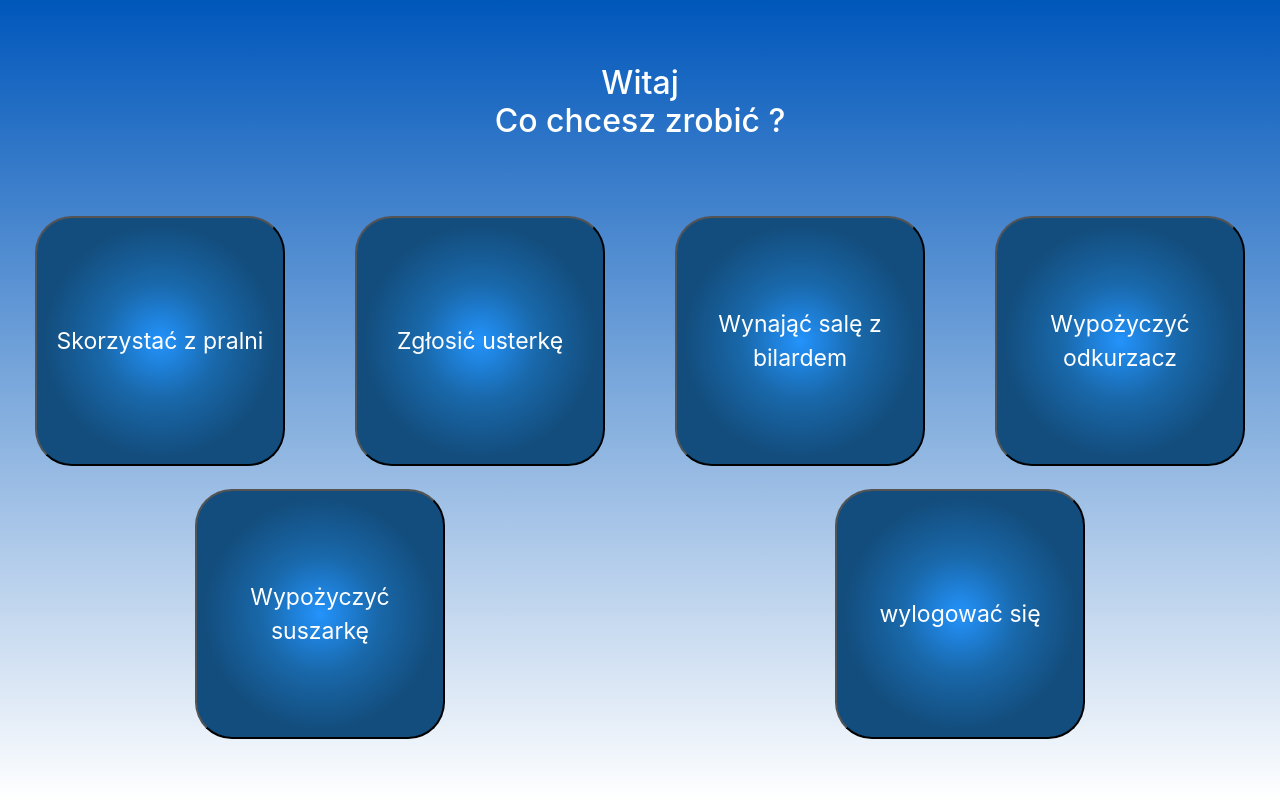
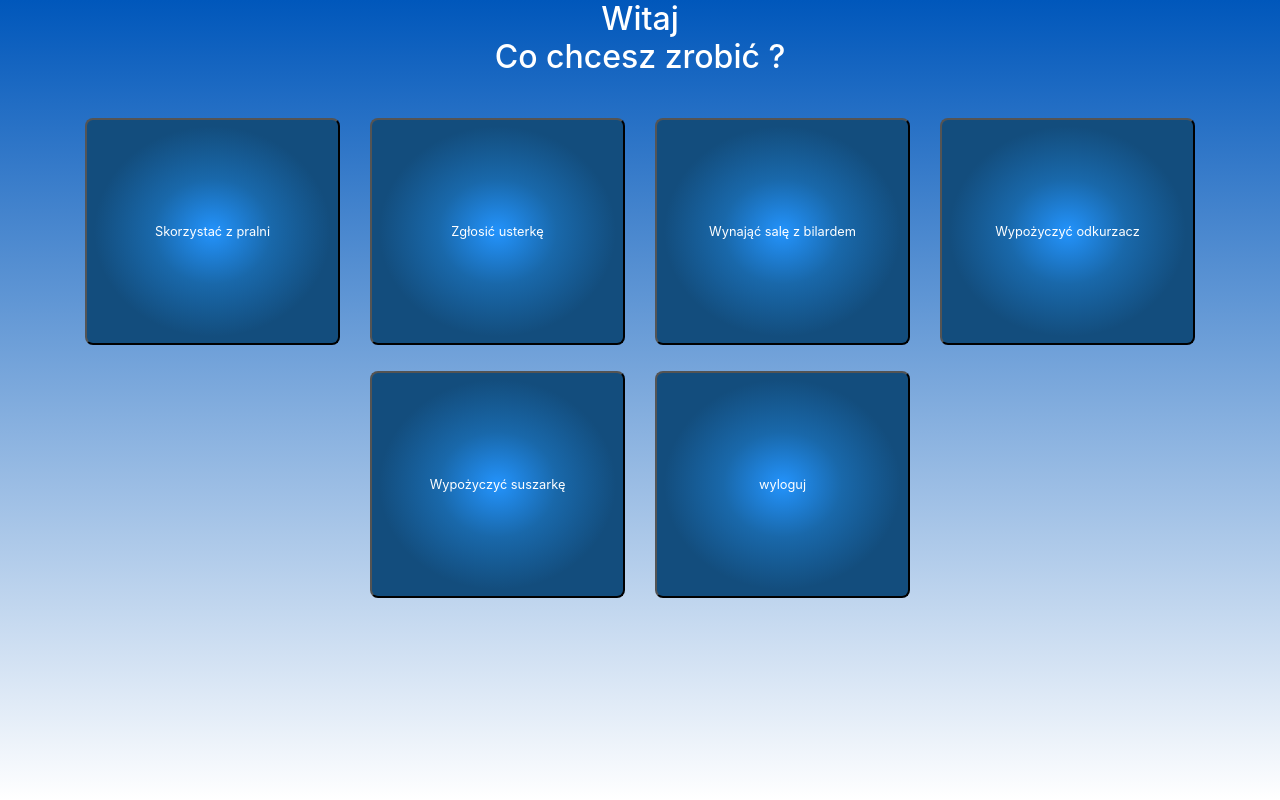
Before and after one commit to kaczuchg711/DormitoryNotebooksET, a Django app: page /home/ in a window 1280 px wide. Run offline with Django 3.2, Linux system fonts and the light colour scheme; the visitor is signed in with stand-in values (Sample User, id 1); some libraries are stand-ins or nearby versions.

Commit message:
create css for home page

```diff
--- a/DormitoryNotebooksET/urls.py
+++ b/DormitoryNotebooksET/urls.py
@@ -25,7 +25,7 @@ urlpatterns = [
     path('', auth_views.LoginView.as_view(redirect_authenticated_user=True), name='start Page'),
     path('home/', homeViews.show_home, name='login' ),
     path('admin/', admin.site.urls),
-    path('logout/', auth_views.LogoutView.as_view(template_name='registration/login.html'), name='log_out'),
+    path('logout/', auth_views.LogoutView.as_view(template_name='registration/login.html'), name='misie'),
     path('login/', registrationViews.log_in, name='login' ),
 
 ]
--- /dev/null
+++ b/static/css/home.css
@@ -0,0 +1,22 @@
+.home-button {
+    background: radial-gradient(rgb(35, 147, 252), #1968aa, rgb(19, 77, 125), rgb(19, 77, 125));
+    border-radius: 8px;
+    width: 100%;
+    /*padding-top: 50%;*/
+    /*padding-bottom: 50%;*/
+    padding: 40% 10% 40% 10%;
+    margin-bottom: 10%;
+    color: white;
+    font-size: 80%;
+}
+
+h2 {
+    color: white;
+    text-align: center;
+    padding-bottom: 3%;
+}
+
+.col-sm-6
+{
+    width: 10%;
+}
--- a/static/css/main.css
+++ b/static/css/main.css
@@ -21,137 +21,130 @@ body
     background: linear-gradient(180deg, rgba(8, 82, 166, 1) 0%, rgba(0, 87, 187, 1) 0%, rgba(255, 255, 255, 1)) fixed;
 }
 
-h2
-{
-    color: white;
-    text-align: center;
-    margin: 2em;
-}
+/*div.container*/
+/*{*/
+/*    display: grid;*/
+/*    grid-template-columns: 50% 50%;*/
+/*    padding: 0;*/
+/*}*/
 
-div.container
-{
-    display: grid;
-    grid-template-columns: 50% 50%;
-    padding: 0;
-}
+/*div.logo*/
+/*{*/
+/*    display: grid;*/
+/*}*/
 
-div.logo
-{
-    display: grid;
-}
+/*div.logo img*/
+/*{*/
+/*    width: 50%;*/
+/*    height: 60%;*/
 
-div.logo img
-{
-    width: 50%;
-    height: 60%;
+/*    padding: 30px;*/
+/*    position: relative;*/
+/*    left: 50%;*/
+/*    top: 50%;*/
+/*    -webkit-transform: translate(-50%, -50%);*/
+/*    transform: translate(-50%, -50%);*/
+/*}*/
 
-    padding: 30px;
-    position: relative;
-    left: 50%;
-    top: 50%;
-    -webkit-transform: translate(-50%, -50%);
-    transform: translate(-50%, -50%);
-}
+/*div.login*/
+/*{*/
+/*    height: 100%;*/
+/*    width: 60%;*/
+/*    background: white;*/
+/*    border-radius: 2em;*/
+/*    padding: 2em 2em 3em;*/
+/*    margin-left: auto;*/
+/*    align-content: center;*/
+/*    border-style: solid;*/
+/*    border-width: 0.15em;*/
+/*}*/
 
-div.login
-{
-    height: 100%;
-    width: 60%;
-    background: white;
-    border-radius: 2em;
-    padding: 2em 2em 3em;
-    margin-left: auto;
-    align-content: center;
-    border-style: solid;
-    border-width: 0.15em;
-}
+/*form.login > **/
+/*{*/
+/*    margin: 0;*/
+/*    padding: 0;*/
+/*}*/
 
-form.login > *
-{
-    margin: 0;
-    padding: 0;
-}
+/*form.login input, form.login select, form.login button*/
+/*{*/
+/*    width: 100%;*/
+/*}*/
 
-form.login input, form.login select, form.login button
-{
-    width: 100%;
-}
+/*form.login button*/
+/*{*/
+/*    margin: 5% 0 5% 0;*/
+/*}*/
 
-form.login button
-{
-    margin: 5% 0 5% 0;
-}
+/*form.login > p*/
+/*{*/
+/*    padding: 1em 0em 0em 0em;*/
+/*}*/
 
-form.login > p
-{
-    padding: 1em 0em 0em 0em;
-}
+/*div.registration_blue_bar*/
+/*{*/
+/*    display: grid;*/
+/*    grid-template-columns: 1.5fr 1fr;*/
+/*    color: white;*/
+/*    align-content: center;*/
+/*    padding: 0em 0.5em 0em;*/
+/*    background: rgb(0, 123, 255);*/
+/*}*/
 
-div.registration_blue_bar
-{
-    display: grid;
-    grid-template-columns: 1.5fr 1fr;
-    color: white;
-    align-content: center;
-    padding: 0em 0.5em 0em;
-    background: rgb(0, 123, 255);
-}
+/*div.registration_blue_bar p*/
+/*{*/
+/*    margin-top: 10%;*/
+/*    align-content: center;*/
+/*    font-size: 90%;*/
+/*}*/
 
-div.registration_blue_bar p
-{
-    margin-top: 10%;
-    align-content: center;
-    font-size: 90%;
-}
+/*#registration_button*/
+/*{*/
+/*    color: white;*/
+/*    background: rgba(38, 153, 251, 1);*/
+/*    align-self: center;*/
 
-#registration_button
-{
-    color: white;
-    background: rgba(38, 153, 251, 1);
-    align-self: center;
+/*    max-width: 100%;*/
+/*    font-size: 80%;*/
+/*}*/
 
-    max-width: 100%;
-    font-size: 80%;
-}
+/*#registration_button:hover*/
+/*{*/
+/*    background: rgb(0, 105, 217);*/
+/*}*/
 
-#registration_button:hover
-{
-    background: rgb(0, 105, 217);
-}
-
-#ajax_result
-{
-    color: red;
-    min-height: 24px;
-}
-#haslo
-{
-    padding-top: 0px;
-}
+/*#ajax_result*/
+/*{*/
+/*    color: red;*/
+/*    min-height: 24px;*/
+/*}*/
+/*#haslo*/
+/*{*/
+/*    padding-top: 0px;*/
+/*}*/
 
 
 
-@media screen and (max-width: 1000px)
-{
-    body
-    {
-        font-size: 0.8em;
-    }
+/*@media screen and (max-width: 1000px)*/
+/*{*/
+/*    body*/
+/*    {*/
+/*        font-size: 0.8em;*/
+/*    }*/
 
-    div.container
-    {
-        display: flex;
-        flex-direction: column;
-    }
+/*    div.container*/
+/*    {*/
+/*        display: flex;*/
+/*        flex-direction: column;*/
+/*    }*/
 
-    div.logo
-    {
-        display: none;
-    }
+/*    div.logo*/
+/*    {*/
+/*        display: none;*/
+/*    }*/
 
-    div.login
-    {
-        margin-right: auto;
-    }
+/*    div.login*/
+/*    {*/
+/*        margin-right: auto;*/
+/*    }*/
 
-}
+/*}*/
--- a/static/css/style.css
+++ /dev/null
@@ -1,121 +0,0 @@
-/*body > **/
-/*{*/
-/*    border-style: solid;*/
-/*}*/
-
-/*div.container > **/
-/*{*/
-/*    border-style: double;*/
-/*}*/
-
-
-
-div.button_container
-{
-    /*buttons setting's */
-    align-self: center;
-
-    width: 100%;
-    display: flex;
-    align-items: flex-start;
-    justify-content: space-around;
-    flex-wrap: wrap;
-    position: center;
-}
-
-
-button.home_button
-{
-     /*buttons view */
-    width: 250px;
-    height: 250px;
-    font-size: 23px;
-    border-radius: 1.6em;
-    margin: 0.5em;
-    color: white;
-    background: radial-gradient(rgb(35, 147, 252), #1968aa, rgb(19, 77, 125), rgb(19, 77, 125));
-}
-
-/*koniec home*/
-
-.btn-primary
-{
-    background: radial-gradient(rgb(35, 147, 252), #1968aa, rgb(19, 77, 125), rgb(19, 77, 125));
-    border-radius: 1.6em;
-}
-
-
-/*!*pralnia*!*/
-
-
-/*div.table_container*/
-/*{*/
-/*    max-width: 90%;*/
-/*    margin-left: 5%;*/
-/*}*/
-
-/*.table-striped*/
-/*{*/
-/*    background: rgba(255, 255, 255, 0.8);*/
-/*    width: 100%;*/
-/*    border-style: solid;*/
-/*}*/
-
-/*table.table-striped > tr, td, th*/
-/*{*/
-/*    padding: 15px;*/
-/*    text-align: center;*/
-/*}*/
-
-/*div.small_container*/
-/*{*/
-/*    align-self: center;*/
-/*    margin-top: 4em;*/
-/*    text-align: center;*/
-/*    width: 15%;*/
-/*    margin-left: auto;*/
-/*    margin-right: auto;*/
-/*}*/
-
-/*#logout*/
-/*{*/
-/*    align-self: right;*/
-
-/*}*/
-
-/*#d2*/
-/*{*/
-/*    width: 100%;*/
-/*    display: grid;*/
-/*    grid-template-columns: 50% 50%;*/
-/*}*/
-
-/*#second_bar_button*/
-/*{*/
-/*    position: relative;*/
-/*    margin-right: 10%;*/
-/*    margin-left: 85%;*/
-
-/*}*/
-
-/*.del*/
-/*{*/
-/*    color: red;*/
-/*}*/
-
-
-/*@media screen and (max-width: 800px)*/
-/*{*/
-/*    button.home_button*/
-/*    {*/
-/*        !*font-size: 0.5em;*!*/
-/*        !*width: 100px;*!*/
-/*        !*height: 100px;*!*/
-/*    }*/
-/*    h2*/
-/*    {*/
-/*        !*font-size: 0.8em;*!*/
-/*    }*/
-
-
-/*}*/
--- a/templates/home/home.html
+++ b/templates/home/home.html
@@ -2,52 +2,57 @@
 <!Doctype html>
 <html lang="pl">
 <head title="Akademikowe Zeszyty">
-    <link rel="Stylesheet" type="text/css" href="{% static 'css/bootstrap-4.3.1-dist/css/bootstrap.css' %}"/>
-    <link rel="Stylesheet" type="text/css" href="{% static 'css/bootstrap-4.3.1-dist/css/bootstrap-grid.css' %}"/>
-    <link rel="Stylesheet" type="text/css" href="{% static 'css/bootstrap-4.3.1-dist/css/bootstrap-reboot.css' %}"/>
+    <meta charset="UTF-8">
+    <meta http-equiv="X-UA-Compatible" content="IE=edge">
+    <meta name="viewport" content="width=device-width, initial-scale=1">
+
+
     <link rel="Stylesheet" type="text/css" href="{% static 'css/main.css' %}"/>
-    <link rel="Stylesheet" type="text/css" href="{% static 'css/style.css' %}"/>
-	<meta charset="UTF-8">
-	<!--	<meta http-equiv="refresh" content="1">-->
-	<title>home</title>
-{#	<script src="Public/js/home.js"></script>#}
+    <link rel="Stylesheet" type="text/css" href="{% static 'css/home.css' %}"/>
+    <link rel="Stylesheet" type="text/css" href="{% static 'css/bootstrap.min.css' %}"/>
+
+    <title>home</title>
 </head>
-<body>
 
-	<?php
-		require_once 'Views/Common/bar.php'
-	?>
+<section class="home_buttons">
 
-	<h2>Witaj<br>Co chcesz zrobić ?</h2>
+    <div class="container">
+        <h2 class="col-sm-12 ">Witaj<br>Co chcesz zrobić ?</h2>
+        <div class="row">
+            <div class="col-sm-3">
+                <button class="home-button">Skorzystać z pralni</button>
+            </div>
+            <div class="col-sm-3">
+                <button class="home-button">Zgłosić usterkę</button>
+            </div>
+            <div class="col-sm-3">
+                <button class="home-button">Wynająć salę z bilardem</button>
+            </div>
+            <div class="col-sm-3">
+                <button class="home-button">Wypożyczyć odkurzacz</button>
+            </div>
+            <div class="col-sm-3 offset-sm-3">
+                <button class="home-button">Wypożyczyć suszarkę</button>
+            </div>
+            <div class="col-sm-3">
+                <form action={% url 'misie' %} method="post">{% csrf_token %}
+                    <button class="home-button">wyloguj</button>
+                </form>
+            </div>
+        </div>
+    </div>
+</section>
 
-	<div class="button_container">
-		<form action="?page=laundry" method="post">
-			<button class="home_button">Skorzystać z pralni</button>
-		</form>
-		<form>
-			<button id="second_button" class="home_button">Zgłosić usterkę</button>
-		</form>
-		<form>
-			<button class="home_button">Wynająć salę z bilardem</button>
-		</form>
-		<form>
-			<button class="home_button">Wypożyczyć odkurzacz</button>
-		</form>
-		<form>
-			<button class="home_button">Wypożyczyć suszarkę</button>
-		</form>
-        <form action="/logout">{% csrf_token %}
-			<button class="home_button">wylogować się</button>
-		</form>
-{#		<?php#}
-{#			if($variables[0])#}
-{#			{#}
-{#				Echo "		<form action='?page=show_users' method='post'>#}
-{#								<button class=\"home_button\" >Panel urzytkowników</button>#}
-{#							</form>";#}
-{#			}#}
-{##}
-{#		?>#}
-	</div>
+
+<script src="https://code.jquery.com/jquery-3.5.1.slim.min.js"
+        integrity="sha384-DfXdz2htPH0lsSSs5nCTpuj/zy4C+OGpamoFVy38MVBnE+IbbVYUew+OrCXaRkfj"
+        crossorigin="anonymous"></script>
+
+<script src="https://cdn.jsdelivr.net/npm/popper.js@1.16.0/dist/umd/popper.min.js"
+        integrity="sha384-Q6E9RHvbIyZFJoft+2mJbHaEWldlvI9IOYy5n3zV9zzTtmI3UksdQRVvoxMfooAo"
+        crossorigin="anonymous"></script>
+
+<script src="{% static 'js/bootstrap.min.js' %}"></script>
+
 </body>
 </html>
```
Also changed, not shown: 1 other file.
